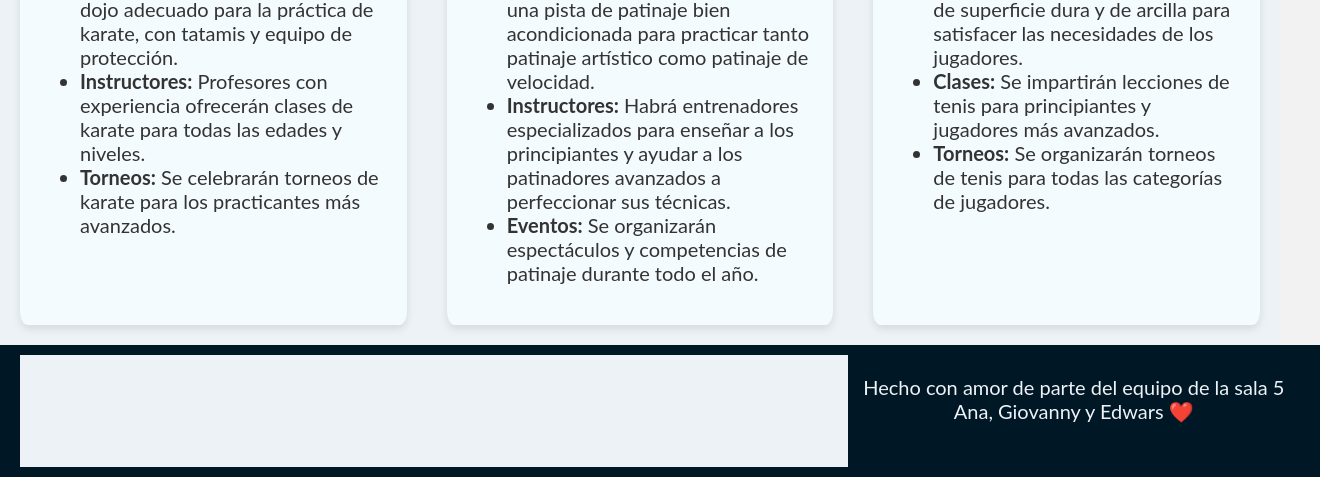
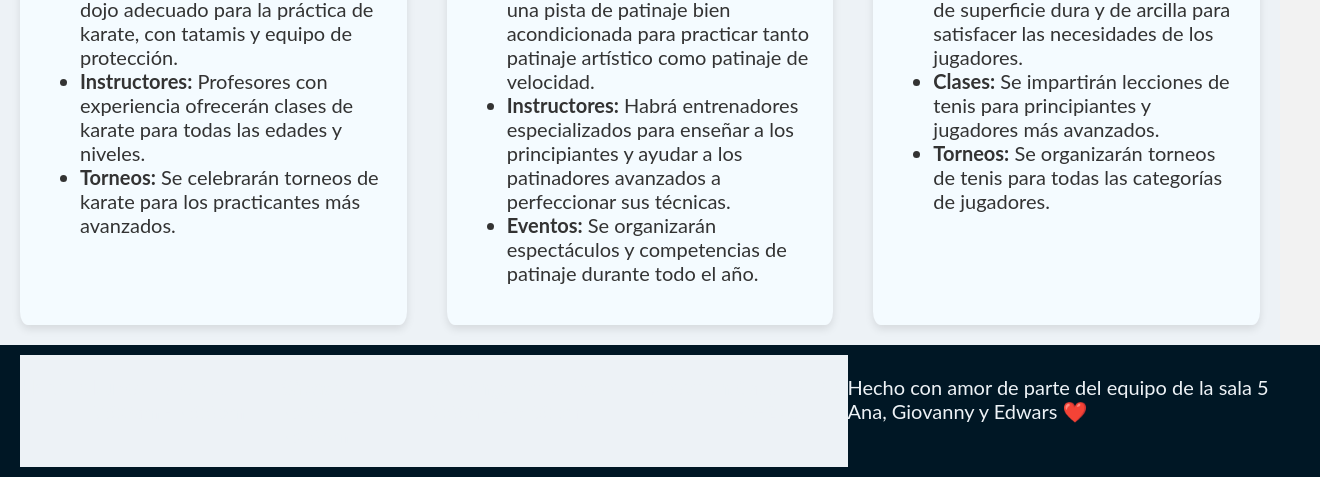
Before and after one commit to AnaIsabelAlvarez98/polideportivo-generation, a plain HTML site: page index.html in a window 1280 px wide. Shown: the part 2412-2889 px from the top of the page, 1320 px wide, since content can reach past the window. Before the commit the page ends 2757 px from the top, so only its background shows below. Drawn offline with Linux system fonts and the light colour scheme.

Commit message:
cambios footer

```diff
--- a/index.html
+++ b/index.html
@@ -140,7 +140,7 @@
 
   </section>
 
-  <footer style=" display: flex; justify-content: center;background-color: #001725; padding: 10px 20px; width: 100%; ">
+  <footer>
     <section type="square" style="text-align:left; color:#edf2f6;">
       <p><strong>Horario:</strong></p>
       <p><strong> Lunes - Viernes:</strong> 7:00am - 7:00pm</p>
--- a/styles.css
+++ b/styles.css
@@ -51,9 +51,13 @@ section {
 }
 
 footer {
-  background-color: #333;
-  color: #fff;
-  padding: 20px;
-  text-align: center;
-  position: fixed;
+  display: flex;
+  justify-content: center;
+  background-color: #001725;
+  padding: 10px 20px;
+  width: 100%;
 }
+footer section{
+  text-align:left;
+  color:#edf2f6;
+}
```
